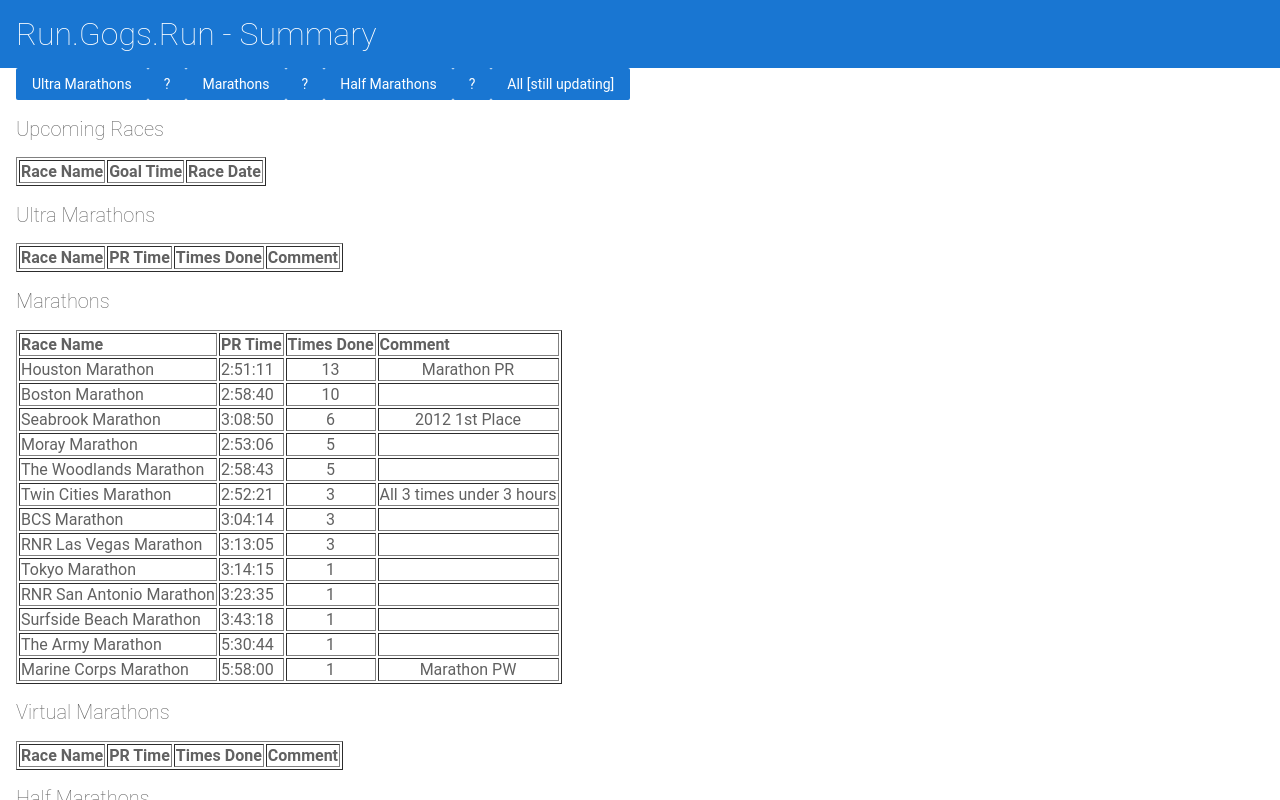
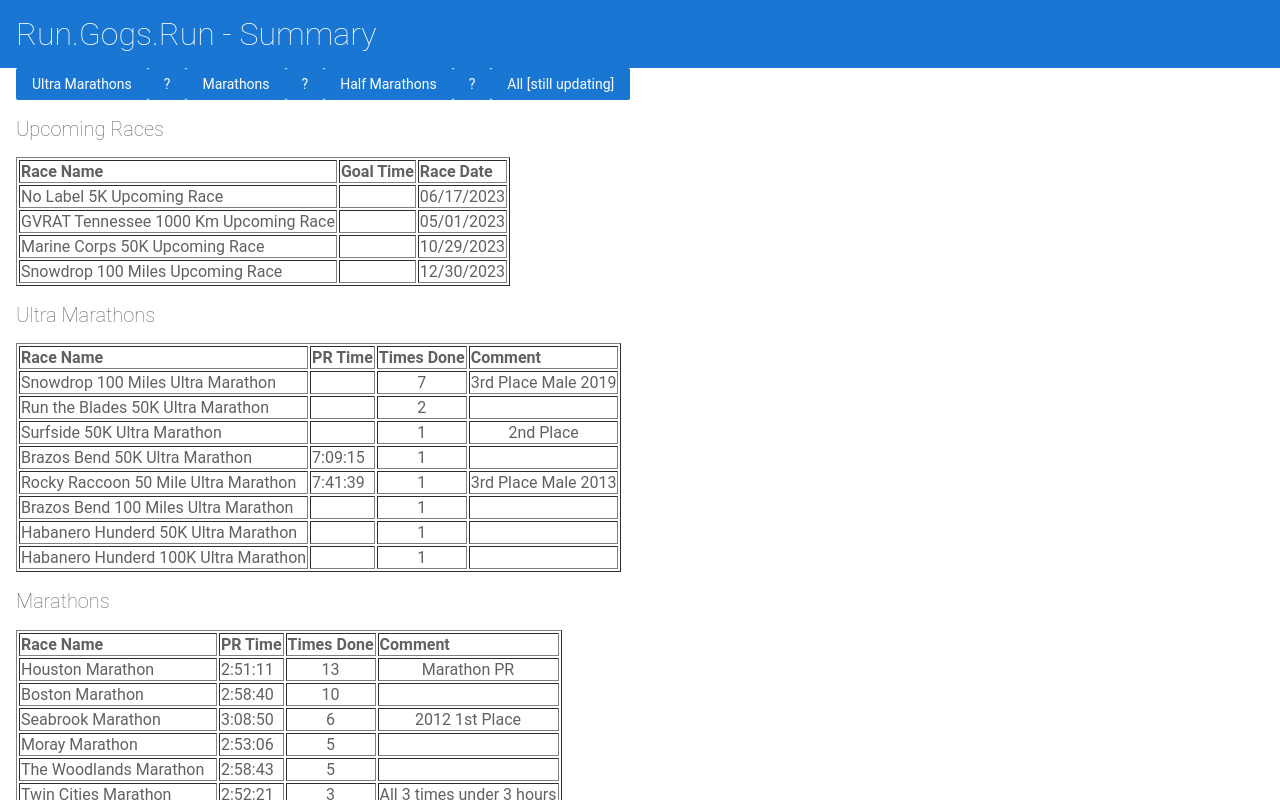
Before and after one commit to gchristie/rungogsrun, an Angular app: page / in a window 1280 px wide. Shown: the top 800 px of the page. Built offline with nearby package versions, Linux system fonts and the light colour scheme.

Commit message:
3 files modified

```diff
--- a/src/app/marathon-list/marathon-list.component.html
+++ b/src/app/marathon-list/marathon-list.component.html
@@ -18,7 +18,7 @@
   <TD style="align:left">Race Date</TD>
 </TR>
 <ng-container *ngFor="let race of racedata">
- <ng-container *ngIf="race.racetype=='UpcomingRace'">
+ <ng-container *ngIf="race.racetype=='Upcoming Race'">
 <TR   >
   <TD >{{ race.name }} {{ race.racetype }} </TD>
   <TD>{{ race.PR }}</TD>
@@ -39,7 +39,7 @@
   <TD style="align:left">Comment</TD>
 </TR>
 <ng-container *ngFor="let race of racedata">
- <ng-container *ngIf="race.racetype=='UltraMarathon'">
+ <ng-container *ngIf="race.racetype=='Ultra Marathon'">
 <TR   >
   <TD >{{ race.name }} {{ race.racetype }} </TD>
   <TD>{{ race.PR }}</TD>
@@ -83,7 +83,7 @@
   <TD style="align:left">Comment</TD>
 </TR>
 <ng-container *ngFor="let race of racedata">
- <ng-container *ngIf="race.racetype=='VirtualMarathon'">
+ <ng-container *ngIf="race.racetype=='Virtual Marathon'">
 <TR   >
   <TD >{{ race.name }} {{ race.racetype }} </TD>
   <TD>{{ race.PR }}</TD>
--- a/src/app/marathon-list/marathon-list.component.ts
+++ b/src/app/marathon-list/marathon-list.component.ts
@@ -31,6 +31,10 @@ export class MarathonListComponent {
 
   ShowTab(racetype)
   {
+
+
+//alert(racetype);
+
     document.getElementById('UltraMarathon').hidden = true;
     document.getElementById('Marathon').hidden = true;
     document.getElementById('VirtualMarathon').hidden = true;
--- a/src/app/racedata.ts
+++ b/src/app/racedata.ts
@@ -10,7 +10,6 @@ export var racedata =
 , { name:'Brazos Bend 100 Miles',PR:'',count:1,racetype:'Ultra Marathon',comment:''  }
 , { name:'Habanero Hunderd 50K',PR:'',count:1,racetype:'Ultra Marathon',comment:''  }
 , { name:'Habanero Hunderd 100K',PR:'',count:1,racetype:'Ultra Marathon',comment:''  }
-
  //Marathons
  ,  { name:'Houston',PR:'2:51:11',count:13,racetype:'Marathon',comment:'Marathon PR'  }
  , { name:'Boston',PR:'2:58:40',count:10,racetype:'Marathon',comment:''  }
@@ -25,13 +24,6 @@ export var racedata =
  , { name:'Surfside Beach',PR:'3:43:18',count :1,racetype:'Marathon',comment:'' }
  , { name:'The Army',PR:'5:30:44',count :1,racetype:'Marathon',comment:'' }
  , { name:'Marine Corps',PR:'5:58:00',count :1,racetype:'Marathon',comment:'Marathon PW' }
- //Virtual Marathons
- , { name:'Boston',PR:'',count:1,racetype:'Virtual Marathon',comment:''  }
- , { name:'London',PR:'',count:1,racetype:'Virtual Marathon',comment:''  }
- , { name:'Marine Corps 50K',PR:'',count:1,racetype:'Virtual Marathon',comment:''  }
- , { name:'Marine Corps',PR:'',count:1,racetype:'Virtual Marathon',comment:''  }
- , { name:'Houston',PR:'',count:1,racetype:'Virtual Marathon',comment:''  }
-
  //Half Marathons
  , { name:'Houston',PR:'	1:20:56',count:9,racetype:'Half Marathon',comment:'Half Marathon PR' }
  , { name:'RNR San Antonio',PR:'1:24:08',count:5,racetype:'Half Marathon',comment:'' }
@@ -61,21 +53,27 @@ export var racedata =
  , { name:'RNR Las Vegas',PR:'2:48:22',count:1,racetype:'Half Marathon',comment:''  }
  , { name:'Detroit Free Press',PR:'2:52:44',count:1,racetype:'Half Marathon',comment:'after running 87 miles' }
  , { name:'Peterhead',PR:'1:24:21',count:1,racetype:'Half Marathon',comment:'' }
-
- //Others
- , { name:'1st Street 5k',PR:'18:41',count:6,racetype:'Run',comment:'' }
- , { name:'Houston Marathon 5K',PR:'18:11',count:7,racetype:'Run',comment:''  }
+//Virtual Marathons
+  , { name:'Boston',PR:'',count:1,racetype:'Virtual Marathon',comment:''  }
+  , { name:'London',PR:'',count:1,racetype:'Virtual Marathon',comment:''  }
+  , { name:'Marine Corps 50K',PR:'',count:1,racetype:'Virtual Marathon',comment:''  }
+  , { name:'Marine Corps',PR:'',count:1,racetype:'Virtual Marathon',comment:''  }
+  , { name:'Houston',PR:'',count:1,racetype:'Virtual Marathon',comment:''  }
+ //Run
+, { name:'1st Street 5k',PR:'18:41',count:6,racetype:'Run',comment:'' }
+, { name:'Houston Marathon 5K',PR:'18:11',count:7,racetype:'Run',comment:''  }
+, { name:'Habanero Hundred 100 Mile Relay(4 Persons)',PR:'18:07:17',count:1,racetype:'Run',comment:''  }
+, { name:'Hot Chocolate 15K',PR:'1:04:05',count:1,racetype:'Run',comment:'2018 2nd Place'  }
+, { name:'Hot Chocolate 5K',PR:'26:00',count:1,racetype:'Run',comment:''  }
+, { name:'Rodeo Run 10K',PR:'42:20',count:2,racetype:'Run',comment:''  }
+, { name:'Run 4 the Children 4 Mile',PR:'23:36',count:8,racetype:'Run',comment:'2014 1st Place'  }
+//Triathlon
 , { name:'No Label',PR:'1:01:41',count:6,racetype:'Triathlon',comment:''  }
-, { name:'Habanero Hundred 100 Mile Relay(4 Persons)',PR:'18:07:17',count:1,racetype:'Run',comment:''  }
 , { name:'Ironman Texas',PR:'12:36:32',count:3,racetype:'Triathlon',comment:''  }
 , { name:'Ironman Texas 70.3',PR:'5:26:06',count:3,racetype:'Triathlon',comment:''  }
 , { name:'Oilman 70.3',PR:'5:43:02',count:1,racetype:'Triathlon',comment:''  }
 , { name:'Oktoberfest Olympic',PR:'2:15:02',count:3,racetype:'Triathlon',comment:''  }
 , { name:'Springs Back Olympic',PR:'2:30:19',count:2,racetype:'Triathlon',comment:''  }
-, { name:'Hot Chocolate 15K',PR:'1:04:05',count:1,racetype:'Run',comment:'2018 2nd Place'  }
-, { name:'Hot Chocolate 5K',PR:'26:00',count:1,racetype:'Run',comment:''  }
-, { name:'Rodeo Run 10K',PR:'42:20',count:2,racetype:'Run',comment:''  }
-, { name:'Run 4 the Children 4 Mile',PR:'23:36',count:8,racetype:'Run',comment:'2014 1st Place'  }
 
 //Upcoming Races
 ,{ name:'No Label 5K',PR:'',count:1,racetype:'Upcoming Race',comment:'06/17/2023'  }
```
